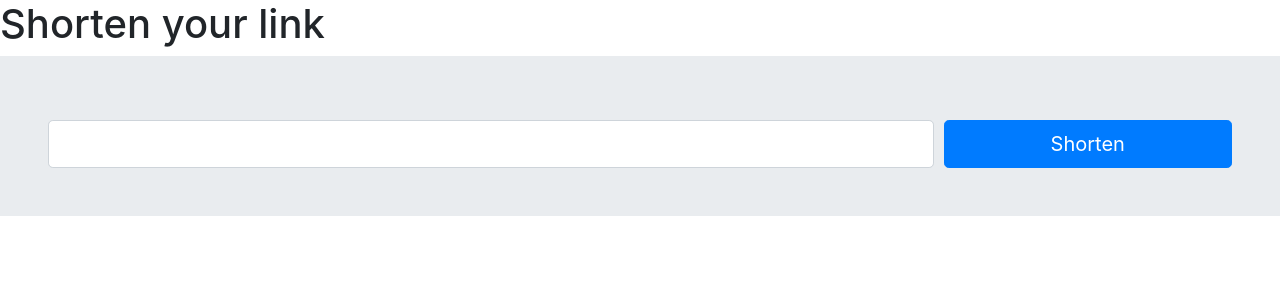
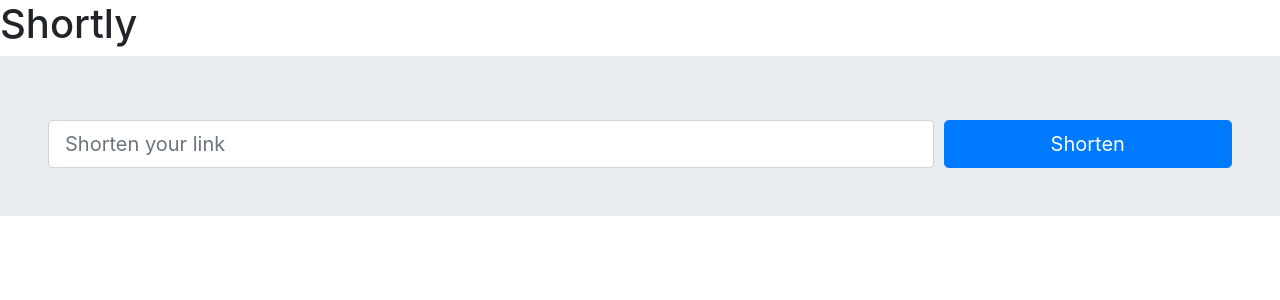
Before and after one commit to heanzyzabala/shortly, a React (Create React App) app: page / in a window 1280 px wide. Shown: the top 300 px of the page. Built offline with nearby package versions, Linux system fonts and the light colour scheme.

Commit message:
Adjusted main div height

```diff
--- /dev/null
+++ b/public/index.css
@@ -0,0 +1,9 @@
+html, body {
+    height: 100vh;
+    min-height: 100vh;
+    margin: 0px;
+}
+
+div#root {
+    height: 100vh;
+}
--- a/public/index.html
+++ b/public/index.html
@@ -4,10 +4,7 @@
     <meta charset="utf-8" />
     <meta name="viewport" content="width=device-width, initial-scale=1" />
     <meta name="theme-color" content="#000000" />
-    <meta
-      name="description"
-      content="Web site created using create-react-app"
-    />
+    <link rel="stylesheet" type="text/css" href="index.css"/>
     <title>Shortly</title>
   </head>
   <body>
--- a/src/App.jsx
+++ b/src/App.jsx
@@ -4,9 +4,7 @@ import UrlForm from './UrlForm';
 export default class App extends React.Component {
     render() {
         return (
-            <div>
-                <UrlForm/>
-            </div>
+            <UrlForm/>
         );
     }
 }
--- a/src/UrlForm.jsx
+++ b/src/UrlForm.jsx
@@ -1,6 +1,6 @@
 import React, { Component } from 'react'
 import axios from 'axios';
-import { Form, Button, Row, Col, Jumbotron } from 'react-bootstrap';
+import { Form, Button, Col, Jumbotron } from 'react-bootstrap';
 
 export default class UrlForm extends Component {
     constructor(props) {
@@ -40,7 +40,7 @@ export default class UrlForm extends Component {
         }
         return (
             <div>
-                <h1> Shorten your link </h1>
+                <h1> Shortly </h1>
                 <Jumbotron
                     className='p-5'
                     fluid>
@@ -52,6 +52,7 @@ export default class UrlForm extends Component {
                                     className='mt-3'
                                     onChange={this.onChangeHandler}
                                     type='text'
+                                    placeholder='Shorten your link'
                                     size='lg' />
                             </Col>
                             <Col sm={3}>
```
